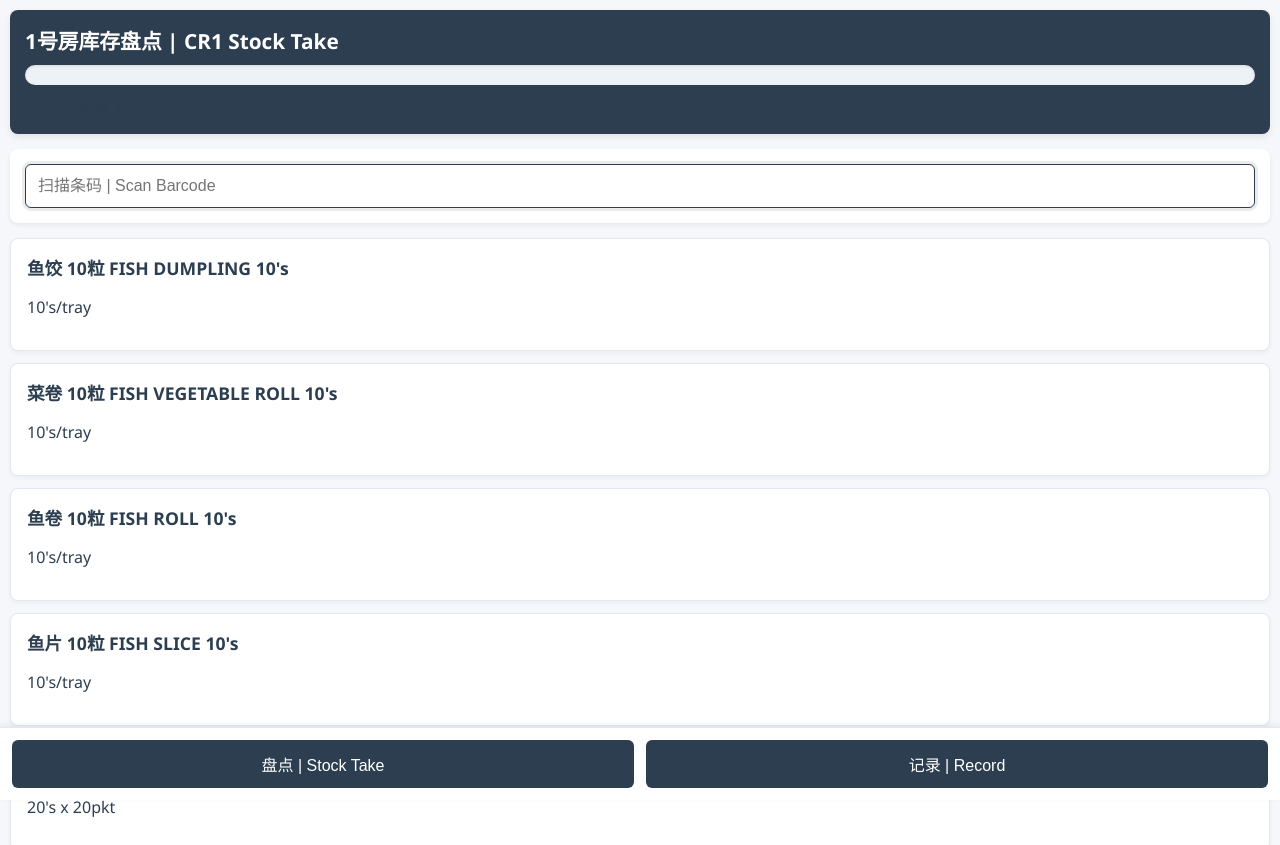
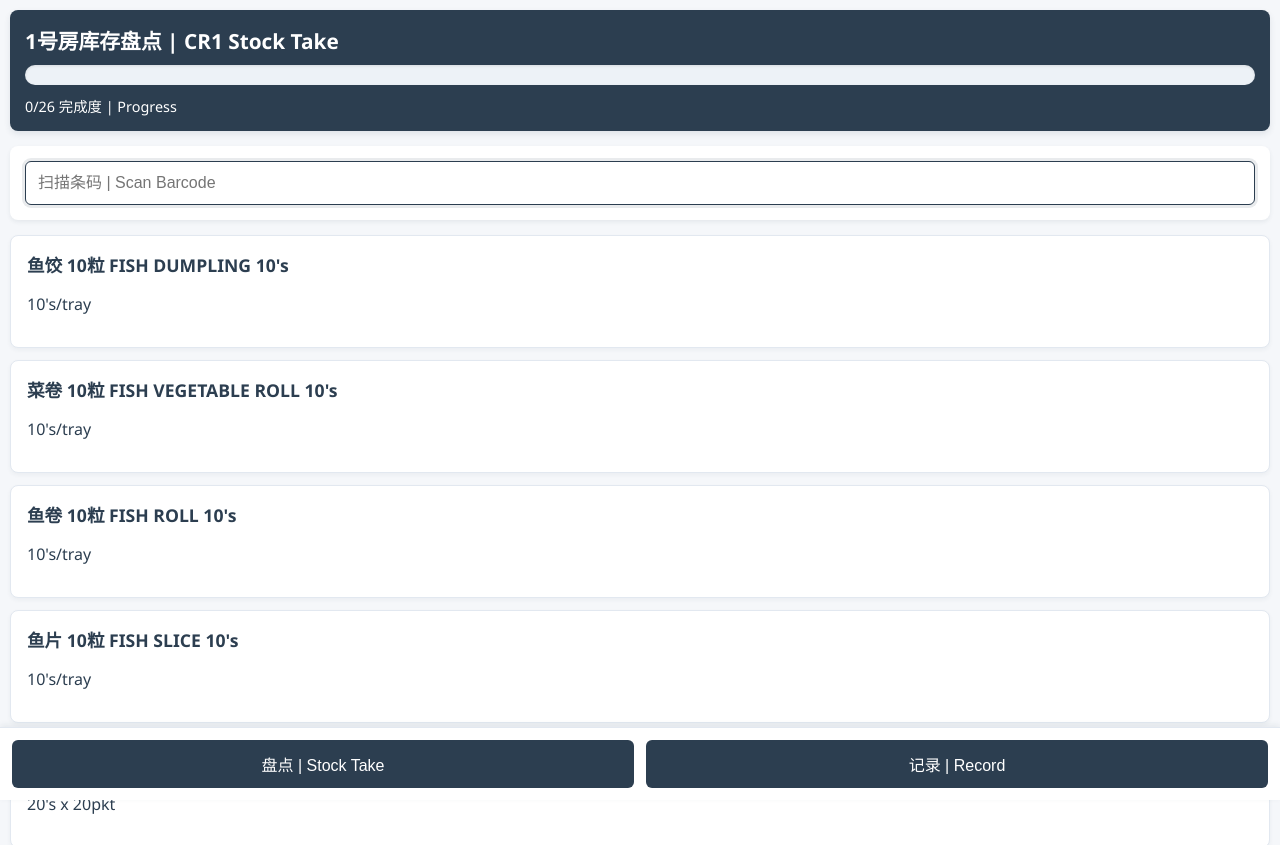
Before and after one commit to SiangWei91/CR1-Stock-Take, a plain HTML site: page index.html in a window 1280 px wide. Shown: the top 845 px of the page. Drawn offline with Linux system fonts and the light colour scheme.

Commit message:
Update index.html

```diff
--- a/index.html
+++ b/index.html
@@ -42,7 +42,12 @@ body {
     margin-bottom: 10px;
     color: white;
 }
-
+#progressText {
+    color: white;  /* Makes the text white */
+    font-size: 0.9rem;  /* Optional: adjust size for better visibility */
+    margin-top: 5px;  /* Optional: adds some spacing from the progress bar */
+    display: block;  /* Ensures the text is on its own line */
+}
 .progress {
     height: 20px;
     background: #edf2f7;
```
